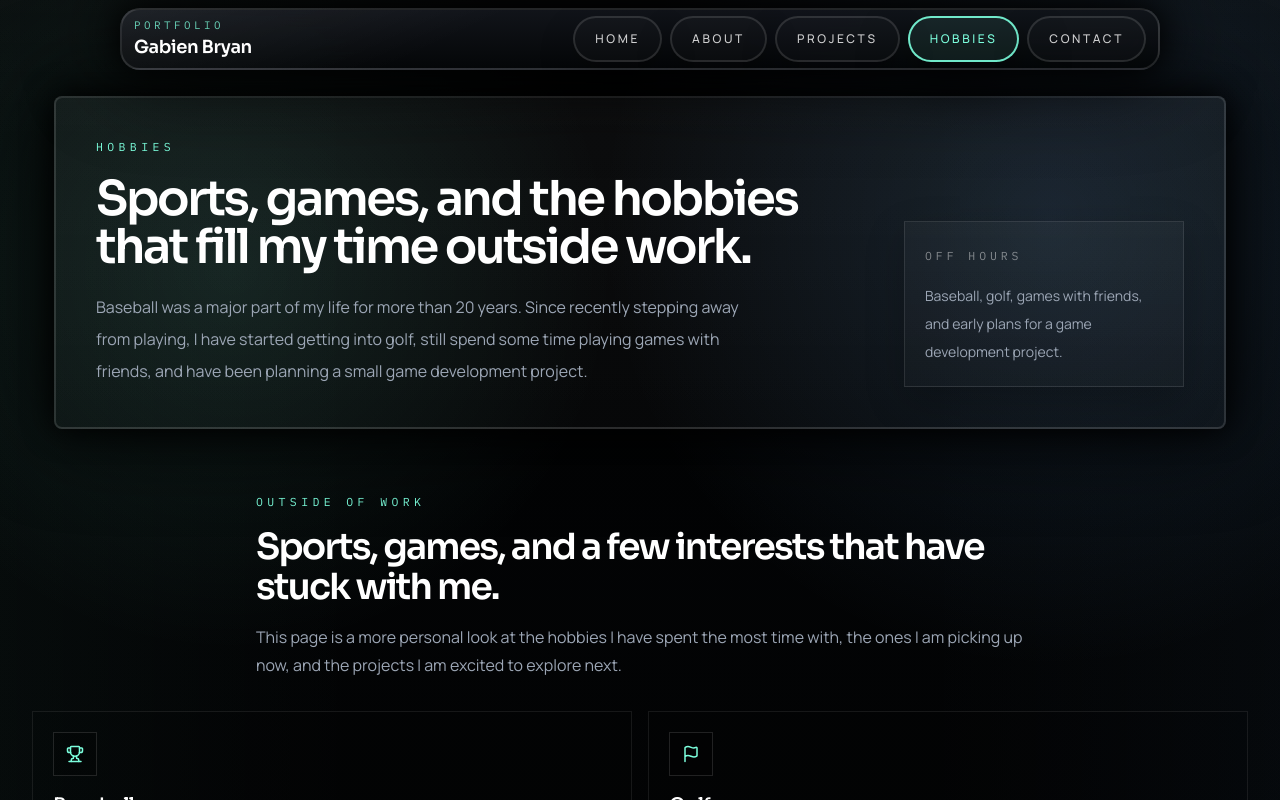
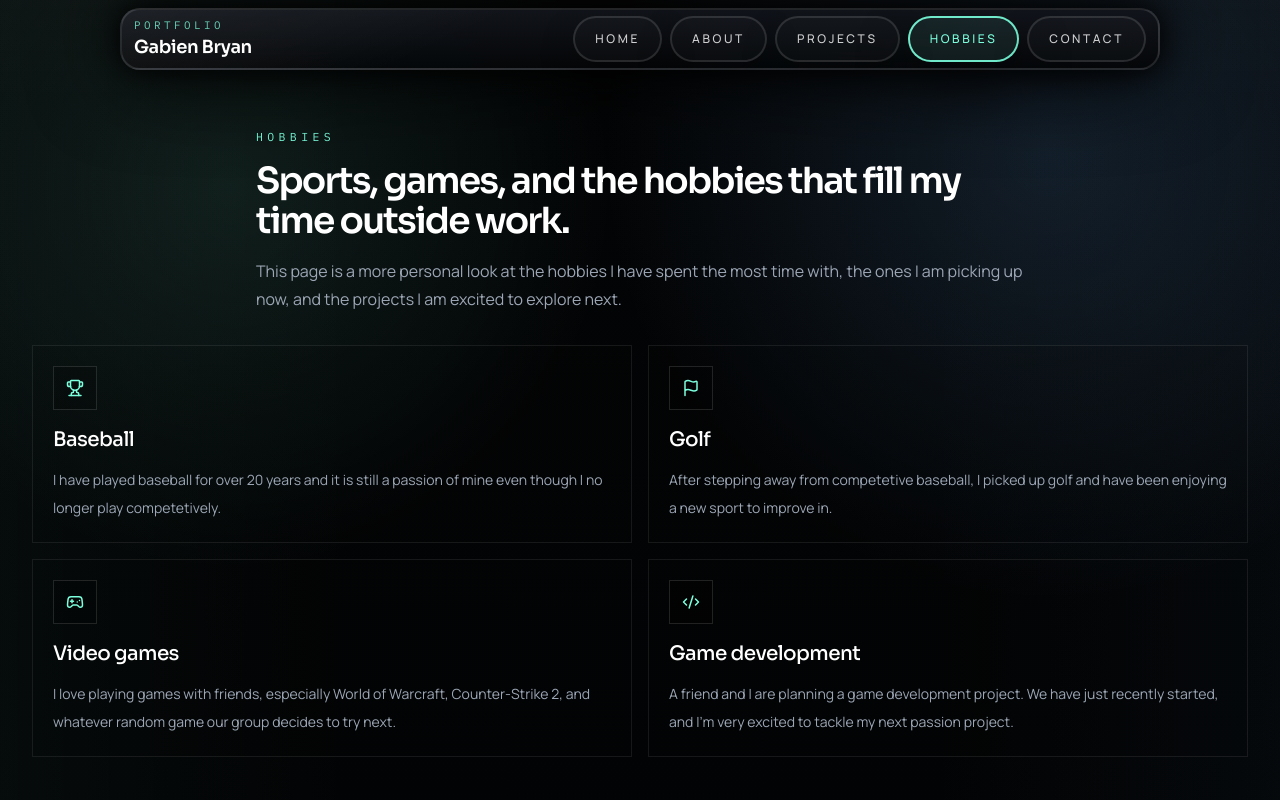
Before and after one commit to gbryan-psu/custom_portfolio, a Next.js app: page /hobbies in a window 1280 px wide. Shown: the top 800 px of the page. Built offline with nearby package versions, Linux system fonts and the light colour scheme.

Commit message:
Hopefully final content updates

```diff
--- a/src/app/hobbies/page.tsx
+++ b/src/app/hobbies/page.tsx
@@ -6,17 +6,10 @@ import { hobbiesHighlights } from "@/lib/content";
 export default function HobbiesPage() {
   return (
     <PageMain className="background-effect">
-      <PageHero
-        eyebrow="Hobbies"
-        title="Sports, games, and the hobbies that fill my time outside work."
-        description="Baseball was a major part of my life for more than 20 years. Since recently stepping away from playing, I have started getting into golf, still spend some time playing games with friends, and have been planning a small game development project."
-        asideKey="hobbies"
-      />
-
       <section className="mt-8 px-6 py-8 sm:px-8">
         <SectionIntro
-          eyebrow="Outside of work"
-          title="Sports, games, and a few interests that have stuck with me."
+          eyebrow="Hobbies"
+          title="Sports, games, and the hobbies that fill my time outside work."
           description="This page is a more personal look at the hobbies I have spent the most time with, the ones I am picking up now, and the projects I am excited to explore next."
         />
 
--- a/src/lib/content.ts
+++ b/src/lib/content.ts
@@ -38,11 +38,6 @@ export const asideContent = {
     eyebrow: "Current goal",
     description:
       "Keep growing these into deeper case studies with architecture notes, screenshots, constraints, and measurable outcomes.",
-  },
-  hobbies: {
-    eyebrow: "Off hours",
-    description:
-      "Baseball, golf, games with friends, and early plans for a game development project.",
   },
   contact: {
     eyebrow: "Best fit",
@@ -111,14 +106,13 @@ export const homeNavigationCards = [
   {
     href: "/hobbies",
     title: "Hobbies",
-    description: "The curiosity, side quests, and interests that keep my perspective fresh.",
+    description: "The 5 to 9 after my 9 to 5.",
     icon: Compass,
   },
   {
     href: "/contact",
     title: "Contact",
-    description:
-      "A straightforward way to talk about software engineering roles and collaboration.",
+    description: "Welcoming any conversations about software engineering roles and what's next.",
     icon: Mail,
   },
 ];
@@ -178,13 +172,13 @@ export const hobbiesHighlights = [
   {
     title: "Baseball",
     description:
-      "I played baseball for more than 20 years, so it has been one of the biggest constants in my life. I recently stopped playing, but it is still a huge part of who I am.",
+      "I have played baseball for over 20 years and it is still a passion of mine even though I no longer play competetively.",
     icon: Trophy,
   },
   {
     title: "Golf",
     description:
-      "After stepping away from baseball, I picked up golf and have been enjoying having a new sport to work on.",
+      "After stepping away from competetive baseball, I picked up golf and have been enjoying a new sport to improve in.",
     icon: Flag,
   },
   {
@@ -196,7 +190,7 @@ export const hobbiesHighlights = [
   {
     title: "Game development",
     description:
-      "A friend and I are planning a game development project. We have not started building yet, but it is something I am excited to start once this site is finished.",
+      "A friend and I are planning a game development project. We have just recently started, and I'm very excited to tackle my next passion project.",
     icon: Code2,
   },
 ];
```
